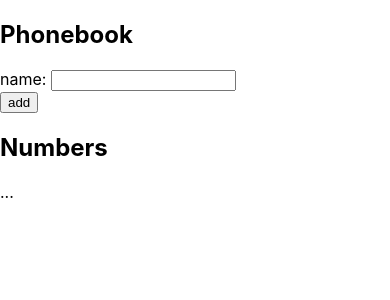
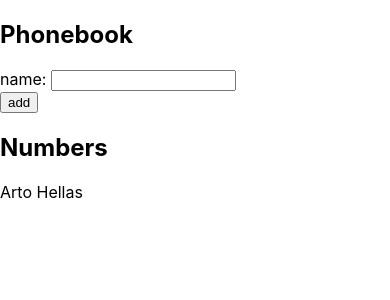
Before and after one commit to myurtoglu/fullstackopen, a React (Create React App) app in the folder part2/phonebook/: page / in a window 390 px wide. Shown: the top 300 px of the page. Built offline with nearby package versions, Linux system fonts and the light colour scheme; the HTML template or start-up script is replaced by a standard one.

Commit message:
Complete step1 of phonebook.

```diff
--- a/part2/phonebook/src/App.js
+++ b/part2/phonebook/src/App.js
@@ -1,4 +1,9 @@
 import React, { useState } from 'react'
+
+const Numbers = ({ persons }) => {
+  return persons.map(
+    person => <div key={person.name}>{person.name}</div>)
+}
 
 const App = () => {
   const [ persons, setPersons ] = useState([
@@ -6,19 +11,30 @@ const App = () => {
   ])
   const [ newName, setNewName ] = useState('')
 
+  const handleNoteChange = (event) => setNewName(event.target.value)
+
+  const addPerson = (event) => {
+    event.preventDefault()
+    const newPerson = {
+      name: newName,
+    }
+    setPersons(persons.concat(newPerson))
+    setNewName("")
+  }
+
   return (
     <div>
       <h2>Phonebook</h2>
-      <form>
+      <form onSubmit={addPerson}>
         <div>
-          name: <input />
+          name: <input value={newName} onChange={handleNoteChange} />
         </div>
         <div>
           <button type="submit">add</button>
         </div>
       </form>
       <h2>Numbers</h2>
-      ...
+      <Numbers persons={persons}/>
     </div>
   )
 }
```
